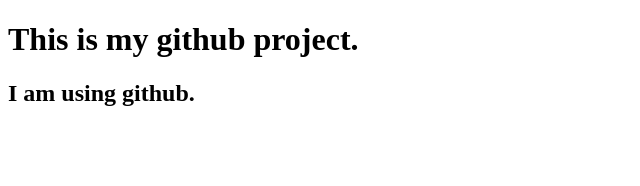
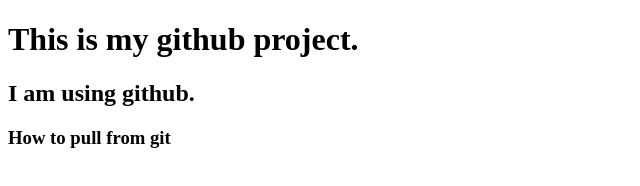
Before and after one commit to mkahmad02/my-first-website21, a plain HTML site: page index.html in a window 1280 px wide. Shown: the whole page, without its empty margins (0-640 px from the left). Drawn offline with Linux system fonts and the light colour scheme.

Commit message:
Update index.html

```diff
--- a/index.html
+++ b/index.html
@@ -8,6 +8,7 @@
 <body>
     <h1>This is my github project.</h1>
     <h2>I am using github.</h2>
+    <h3>How to pull from git</h3>
 
 </body>
 </html>
```
